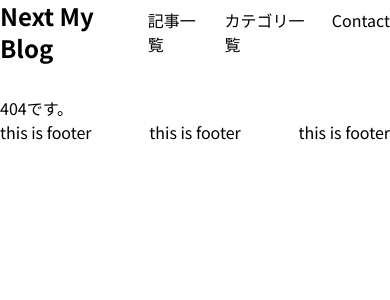
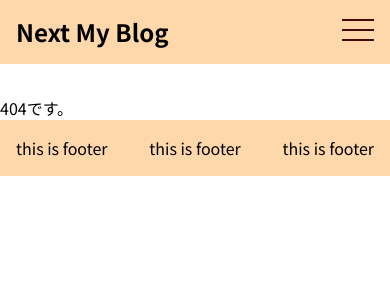
Before and after one commit to Joex13/next-my-blog, a Next.js app: page /404 in a window 390 px wide. Shown: the top 300 px of the page. Built offline with nearby package versions, Linux system fonts and the light colour scheme.

Commit message:
feat: ハンバーガーメニュー追加（見た目だけ）

```diff
--- /dev/null
+++ b/src/components/atoms/Hamburger/index.tsx
@@ -0,0 +1,13 @@
+type Props = {};
+
+function Hamburger(props: Props) {
+  return (
+    <button type="button" className="md:hidden z-10 space-y-2">
+      <div className="w-8 h-0.5 bg-red-950" />
+      <div className="w-8 h-0.5 bg-red-950" />
+      <div className="w-8 h-0.5 bg-red-950" />
+    </button>
+  );
+}
+
+export default Hamburger;
--- a/src/components/atoms/index.ts
+++ b/src/components/atoms/index.ts
@@ -1,3 +1,4 @@
 import Button from '@/components/atoms/Button';
+import Hamburger from '@/components/atoms/Hamburger';
 
-export { Button };
+export { Button, Hamburger };
--- a/src/components/globals/Footer/index.tsx
+++ b/src/components/globals/Footer/index.tsx
@@ -3,7 +3,7 @@ import { useSelector } from 'react-redux';
 function Footer() {
   const isDarkMode = useSelector((state: any) => state.darkMode.isDarkMode);
   return (
-    <footer>
+    <footer className='p-4 bg-orange-200'>
       <div className="flex justify-between max-w-screen-lg mx-auto">
         <p>this is footer</p>
         <p>this is footer</p>
--- a/src/components/globals/Header/index.tsx
+++ b/src/components/globals/Header/index.tsx
@@ -5,7 +5,7 @@ import { useSelector } from 'react-redux';
 function Header() {
   const isDarkMode = useSelector((state: any) => state.darkMode.isDarkMode);
   return (
-    <header>
+    <header className='p-4 bg-orange-200'>
       <div className="flex justify-between max-w-screen-lg mx-auto">
         <h1>
           <Link href="/" className="font-bold text-2xl">
--- a/src/components/molecules/NavHeader/index.tsx
+++ b/src/components/molecules/NavHeader/index.tsx
@@ -1,14 +1,22 @@
-import Link from "next/link";
+import Link from 'next/link';
+import { Hamburger } from '@/components/atoms';
 
 function NavHeader() {
   return (
     <>
       <nav className="my-auto">
-        <ul className="flex gap-4">
-          <li><Link href="/articles">記事一覧</Link></li>
-          <li><Link href="/categories">カテゴリ一覧</Link></li>
-          <li><Link href="">Contact</Link></li>
+        <ul className="hidden md:flex gap-4">
+          <li>
+            <Link href="/articles">記事一覧</Link>
+          </li>
+          <li>
+            <Link href="/categories">カテゴリ一覧</Link>
+          </li>
+          <li>
+            <Link href="">Contact</Link>
+          </li>
         </ul>
+        <Hamburger />
       </nav>
     </>
   );
--- a/src/pages/index.tsx
+++ b/src/pages/index.tsx
@@ -1,6 +1,6 @@
 import { List } from '@/components/pages';
 import { client } from '@/libs/client';
-import { GetStaticProps } from 'next';
+import { GetStaticPaths, GetStaticProps } from 'next';
 import { useSelector } from 'react-redux';
 
 type Props = {
@@ -38,7 +38,7 @@ function Index({ articles, infoSearched }: Props) {
 
 export default Index;
 
-export const getStaticProps: GetStaticProps = async () => {
+export const getStaticProps: GetStaticProps = async (ctx) => {
   const articles = await client.get({
     endpoint: 'articles',
     queries: {
```
